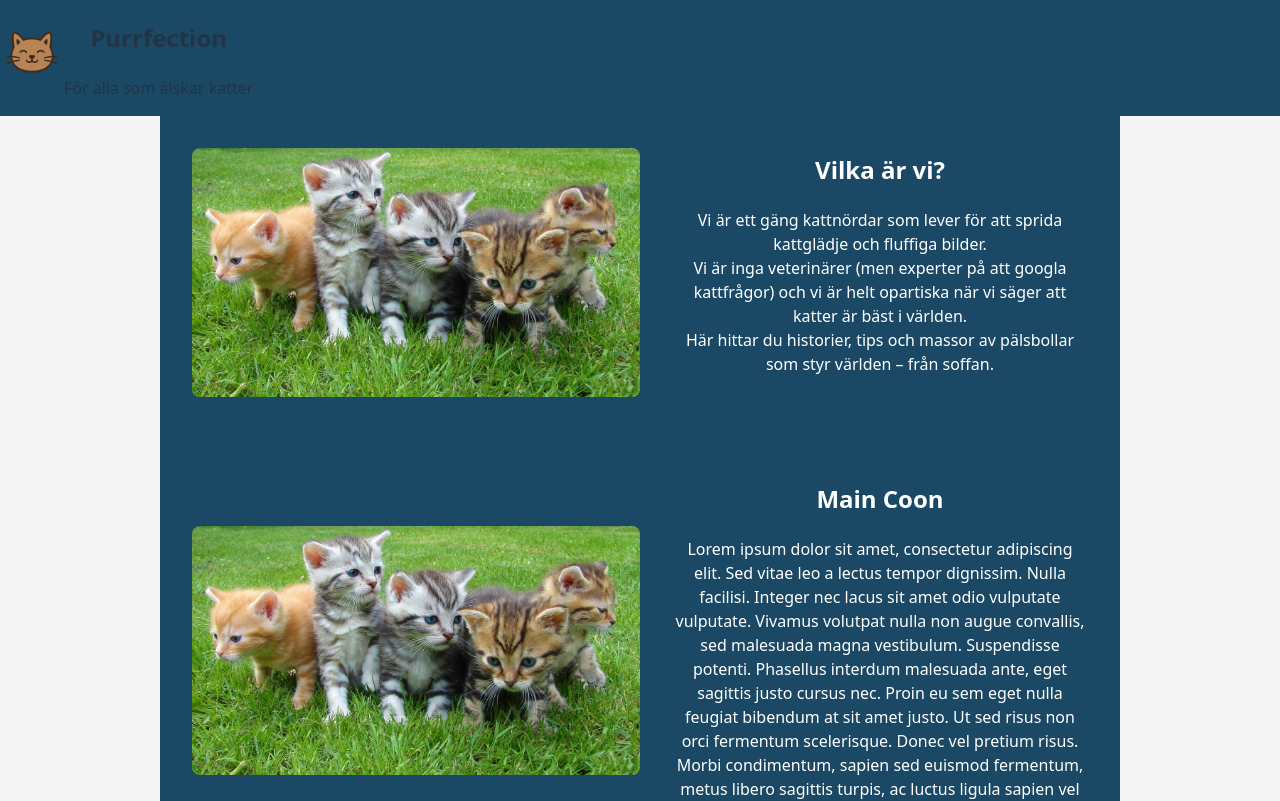
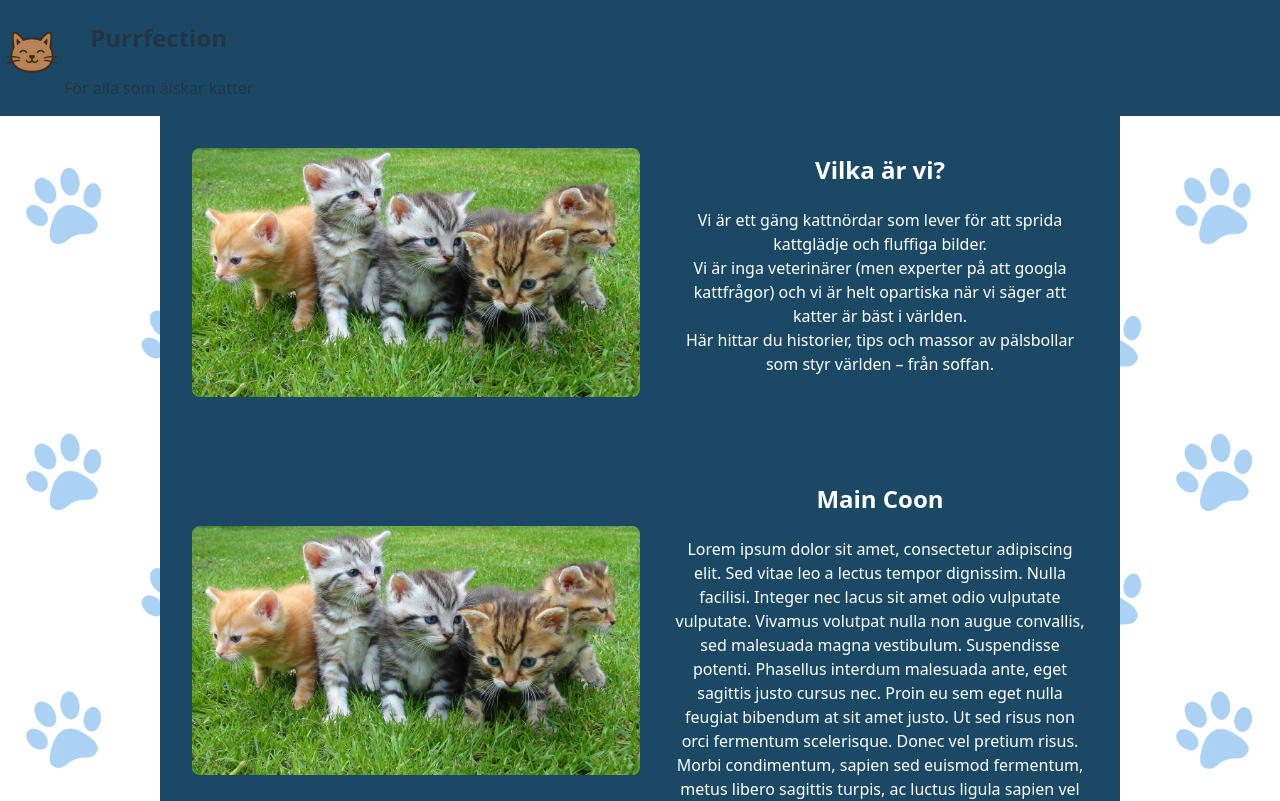
Before and after one commit to LcNyaker/Grupp-3-repo, a React (Vite) app in the folder meow/: page / in a window 1280 px wide. Shown: the top 801 px of the page. Built offline with nearby package versions, Linux system fonts and the light colour scheme.

Commit message:
✅ add background image

```diff
--- a/meow/src/App.css
+++ b/meow/src/App.css
@@ -5,6 +5,13 @@
   margin: 0 auto;
   /* padding: 2rem; */
   text-align: center;
+}
+
+main {
+    background-image: url('/background.png');
+    background-size: 100%;
+    min-height: 100vh;
+    background-repeat: repeat;
 }
 
 
--- a/meow/src/components/CatOfTheWeek/CatOfTheWeek.scss
+++ b/meow/src/components/CatOfTheWeek/CatOfTheWeek.scss
@@ -1,10 +1,4 @@
 @use '../../Styles/color' as *;
-
-main {
-    background-color: whitesmoke;
-    justify-content: center;
-}
-
 
 
 .cat-of-the-week {
```
Also changed, not shown: meow/public/background.png (added).
